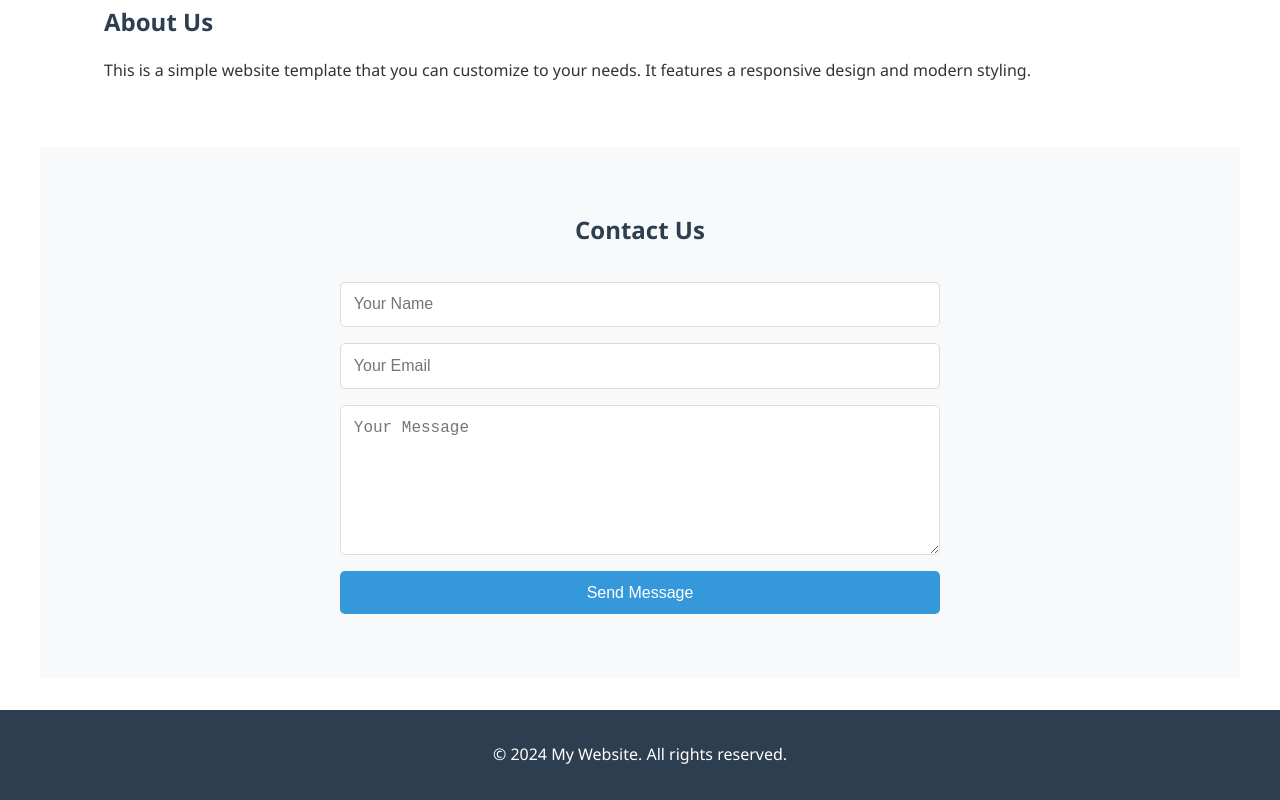
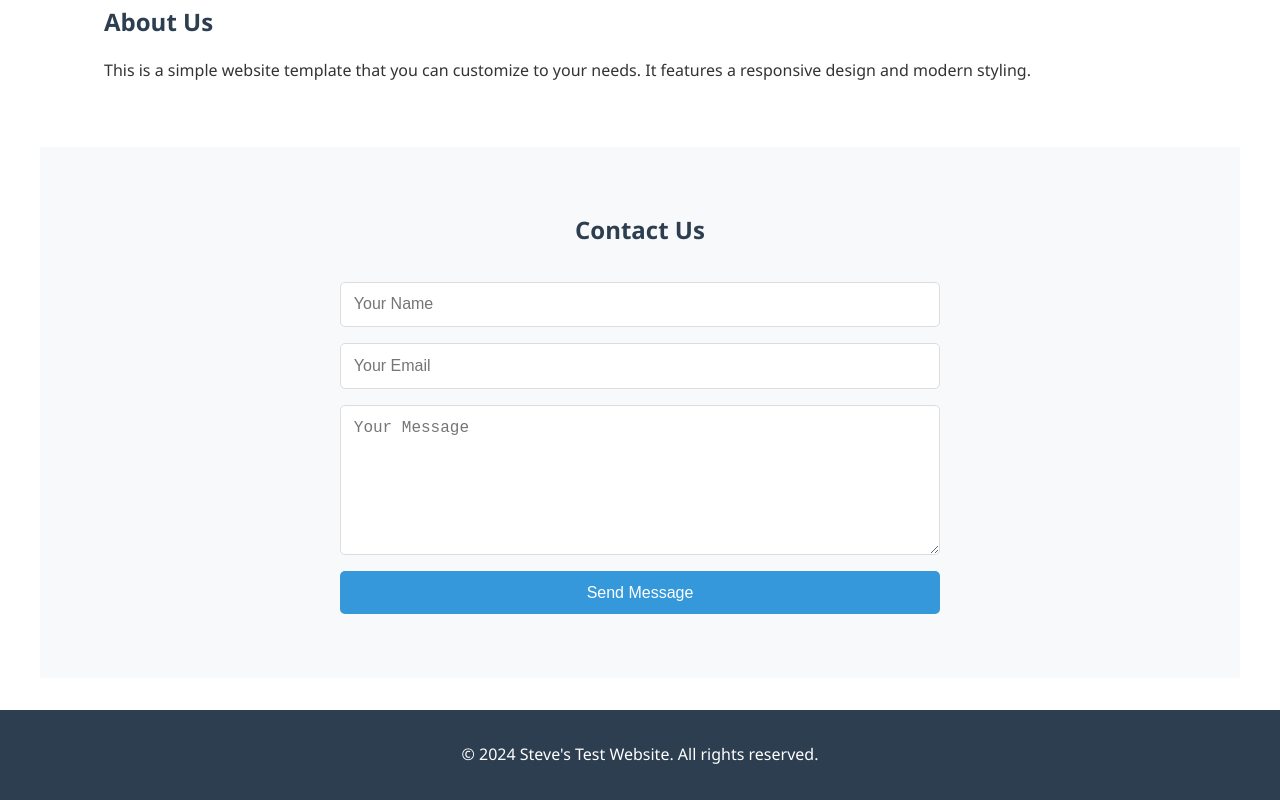
Before and after one commit to StephenCWieland/Coding-Project, a plain HTML site: page index.html in a window 1280 px wide. Shown: the part 522-1322 px from the top of the page. Drawn offline with Linux system fonts and the light colour scheme.

Commit message:
Second Commit my dude

```diff
--- a/index.html
+++ b/index.html
@@ -42,7 +42,7 @@
     </main>
 
     <footer>
-        <p>&copy; 2024 My Website. All rights reserved.</p>
+        <p>&copy; 2024 Steve's Test Website. All rights reserved.</p>
     </footer>
 
     <script src="script.js"></script>
```
